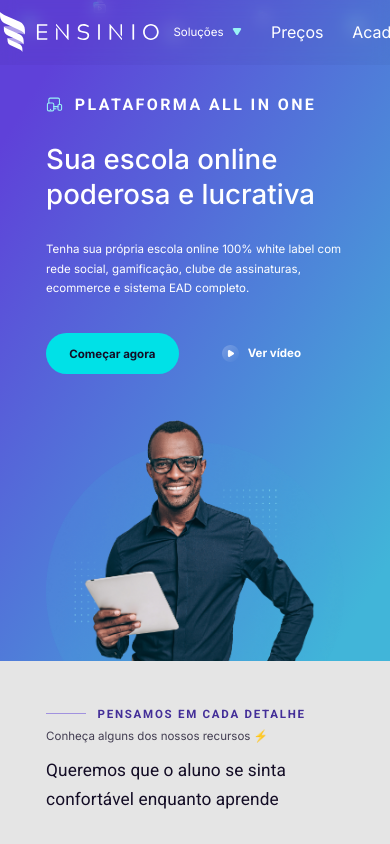
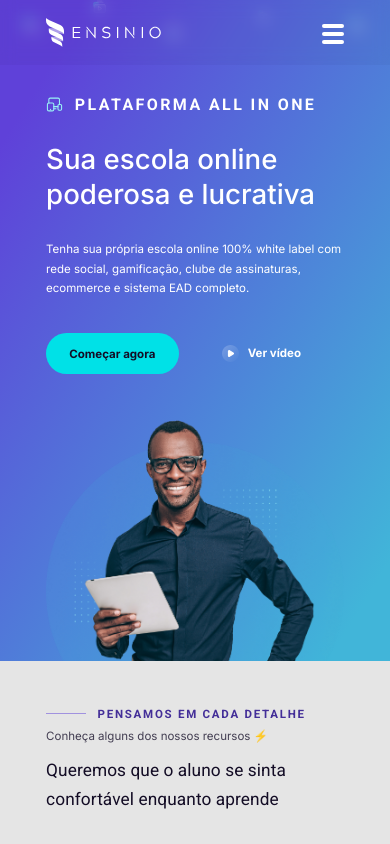
Before and after one commit to MatheusCampos-450/ensinio-frontend-challenge, a React (Create React App) app: page / in a window 390 px wide. Shown: the top 844 px of the page. Built offline with nearby package versions, Linux system fonts and the light colour scheme; data requests are answered from the project's data file.

Commit message:
implementing header mobile

```diff
--- a/src/App.tsx
+++ b/src/App.tsx
@@ -1,15 +1,22 @@
-import React from 'react';
+import React, { useState } from 'react';
 
 import Header from 'components/Header';
+import HeaderModal from 'components/Header/components/HeaderModal';
+
 import AppContainer from 'styles/AppContainer';
-
 import Routes from './routes';
 import GlobalStyle from './styles/global';
 
 function App() {
+  const [showMobileModal, setShowMobileModal] = useState(false);
+
   return (
     <AppContainer>
-      <Header />
+      <Header
+        showMobileModal={setShowMobileModal}
+        mobileVisibility={showMobileModal}
+      />
+      {showMobileModal && <HeaderModal />}
       <Routes />
       <GlobalStyle />
     </AppContainer>
--- /dev/null
+++ b/src/components/Header/components/HeaderModal/index.tsx
@@ -0,0 +1,72 @@
+import Button from 'components/Button';
+import React from 'react';
+import HeaderModalContainer from './styles';
+
+const HeaderModal = () => {
+  return (
+    <HeaderModalContainer>
+      <div className="Menu">
+        <Button
+          className="ButtonMenuMobile"
+          color="none"
+          colorText="white"
+          border="0.11rem solid white"
+        >
+          Soluções
+        </Button>
+        <Button
+          className="ButtonMenuMobile"
+          color="none"
+          colorText="white"
+          border="0.11rem solid white"
+        >
+          Preços
+        </Button>
+        <Button
+          className="ButtonMenuMobile"
+          color="none"
+          colorText="white"
+          border="0.11rem solid white"
+        >
+          Academy
+        </Button>
+        <Button
+          className="ButtonMenuMobile"
+          color="none"
+          colorText="white"
+          border="0.11rem solid white"
+        >
+          blog
+        </Button>
+        <Button
+          className="ButtonMenuMobile"
+          color="none"
+          colorText="white"
+          border="0.11rem solid white"
+        >
+          Contato
+        </Button>
+      </div>
+      <div className="Login">
+        <Button
+          className="ButtonLogin"
+          color="none"
+          colorText="white"
+          border="0.11rem solid white"
+        >
+          Entrar
+        </Button>
+        <Button
+          className="ButtonStartNow"
+          color="none"
+          colorText="white"
+          border="0.11rem solid white"
+        >
+          Começar agora
+        </Button>
+      </div>
+    </HeaderModalContainer>
+  );
+};
+
+export default HeaderModal;
--- /dev/null
+++ b/src/components/Header/components/HeaderModal/styles.ts
@@ -0,0 +1,114 @@
+import styled from 'styled-components';
+
+const HeaderModalContainer = styled.div`
+  display: flex;
+  flex-direction: column;
+  align-items: center;
+  justify-content: center;
+
+  width: 100vw;
+  height: 100vh;
+
+  position: fixed;
+  z-index: 1;
+
+  background: #ccccccdd;
+  backdrop-filter: blur(6px);
+
+  .ButtonMenuMobile {
+    font-weight: 500;
+
+    font-size: 1.7rem;
+    color: var(--soft-gray);
+    border: 1px solid white;
+    border-radius: 0;
+
+    background: var(--background);
+
+    width: 17rem;
+    height: 3.5rem;
+
+    transition: 200ms;
+
+    &:first-child {
+      border-radius: 1rem 1rem 0 0;
+    }
+
+    &:last-child {
+      border-radius: 0 0 1rem 1rem;
+    }
+
+    &:hover {
+      color: var(--black);
+      background: linear-gradient(
+        90deg,
+        #5f41d9 -880.48%,
+        rgba(95, 65, 217, 0) 100%
+      );
+    }
+  }
+
+  .Menu {
+    display: flex;
+    flex-direction: column;
+    justify-content: center;
+    align-items: center;
+  }
+
+  .Login {
+    display: flex;
+    flex-direction: column;
+    justify-content: center;
+    align-items: center;
+
+    font-size: 1.7rem;
+
+    margin: 4rem 0 0 0;
+
+    button {
+      font-weight: 500;
+
+      font-size: 1.7rem;
+      color: var(--soft-gray);
+      border: 1px solid white;
+      border-radius: 0;
+
+      background: var(--background);
+
+      width: 17rem;
+      height: 3.5rem;
+
+      transition: 200ms;
+
+      &:first-child {
+        border-radius: 1rem 1rem 0 0;
+
+        &:hover {
+          color: var(--black);
+          background: linear-gradient(
+            90deg,
+            #5f41d9 -880.48%,
+            rgba(95, 65, 217, 0) 100%
+          );
+        }
+      }
+
+      &:last-child {
+        border-radius: 0 0 1rem 1rem;
+      }
+
+      &:hover {
+        color: var(--soft-black);
+        background: white;
+
+        border: none;
+      }
+    }
+  }
+
+  @media (min-width: 980px) {
+    display: none;
+  }
+`;
+
+export default HeaderModalContainer;
--- a/src/components/Header/index.tsx
+++ b/src/components/Header/index.tsx
@@ -1,26 +1,47 @@
 import React from 'react';
 
 import Logo from 'assets/logo.svg';
+import ProfileIcon from 'assets/profile-icon.svg';
+import Separator from 'assets/separator.svg';
 
+import MenuButton from 'components/MenuButton';
 import Button from 'components/Button';
 import HeaderContainer from './styles';
 import DropdownButtonSolutions from './components/DropdownButtonSolutions';
+import { DropdownButtonLanguages } from './components/DropdownButtonLanguages';
 
-const Header = () => {
+const Header = ({ showMobileModal, mobileVisibility }: any) => {
+  const handleOpen = () => {
+    if (showMobileModal) showMobileModal(!mobileVisibility);
+  };
+
   return (
     <HeaderContainer>
       <div className="header">
-        <img src={Logo} alt="Ensinio" />
+        <img className="logoImage" src={Logo} alt="Ensinio" />
+
+        <MenuButton
+          className="MobileMenuButton"
+          type="button"
+          onClick={handleOpen}
+          isActive={mobileVisibility}
+        />
 
         <div className="menu">
-          <DropdownButtonSolutions />
-          <a href="/">Preços</a>
-          <a href="/">Academy</a>
-          <a href="/">Blog</a>
-          <a href="/">Contato</a>
+          <div className="ButtonsMenu">
+            <DropdownButtonSolutions />
+            <a href="/">Preços</a>
+            <a href="/">Academy</a>
+            <a href="/">Blog</a>
+            <a href="/">Contato</a>
+          </div>
 
           <div className="login">
-            <a href="/">Entrar</a>
+            <img className="Separator" src={Separator} alt="" />
+            <a href="/">
+              <img className="ProfileIcon" src={ProfileIcon} alt="" />
+              Entrar
+            </a>
             <Button
               className="StartNow"
               color="none"
@@ -29,7 +50,7 @@ const Header = () => {
             >
               Começar agora
             </Button>
-            <a href="/">PT</a>
+            <DropdownButtonLanguages />
           </div>
         </div>
       </div>
--- a/src/components/Header/styles.ts
+++ b/src/components/Header/styles.ts
@@ -1,6 +1,6 @@
 import styled from 'styled-components';
 
-const HeaderContainer = styled.div`
+const HeaderContainer = styled.header`
   display: flex;
   justify-content: center;
   align-items: center;
@@ -12,6 +12,11 @@ const HeaderContainer = styled.div`
   backdrop-filter: blur(8px);
 
   position: fixed;
+  z-index: 2;
+
+  .logoImage {
+    height: 2.5rem;
+  }
 
   .header {
     display: flex;
@@ -20,12 +25,19 @@ const HeaderContainer = styled.div`
     max-width: 90rem;
     width: 100%;
 
+    .MobileMenuButton {
+      display: none;
+      background: none;
+      border: none;
+    }
+
     .menu {
       display: flex;
       align-items: center;
 
       a {
-        margin: 0 1.25rem;
+        font-size: 1rem;
+
         color: white;
         transition: 200ms;
 
@@ -34,9 +46,39 @@ const HeaderContainer = styled.div`
         }
       }
 
+      .ButtonsMenu {
+        a {
+          margin: 0 1.25rem;
+
+          &:nth-child(5) {
+            margin-right: 3rem;
+          }
+        }
+      }
+    }
+
     .login {
       display: flex;
       align-items: center;
+
+      .Separator {
+        margin-right: 3.156rem;
+      }
+
+      a {
+        display: flex;
+        align-items: center;
+
+        margin: 0 1.25rem 0 0;
+
+        img {
+          margin: 0 0.656rem 0 0;
+        }
+
+        &:last-child {
+          margin-right: 0;
+        }
+      }
 
       .StartNow {
         margin: 0 1.25rem;
@@ -49,6 +91,29 @@ const HeaderContainer = styled.div`
       }
     }
   }
+
+  @media (max-width: 1560px) {
+    .header {
+      padding: 0 3.3rem;
+    }
+  }
+
+  @media (max-width: 1350px) {
+    .header {
+      padding: 0 4rem;
+    }
+  }
+
+  @media (max-width: 980px) {
+    .header {
+      .MobileMenuButton {
+        display: flex;
+      }
+
+      .menu {
+        display: none;
+      }
+    }
   }
 `;
 
--- /dev/null
+++ b/src/components/MenuButton/index.tsx
@@ -0,0 +1,25 @@
+import React, { ButtonHTMLAttributes } from 'react';
+import MenuButtonContainer from './styles';
+
+interface IMenuButtonProps extends ButtonHTMLAttributes<HTMLButtonElement> {
+  isActive: Boolean;
+}
+
+const MenuButton: React.FC<IMenuButtonProps> = ({
+  isActive,
+  ...rest
+}: IMenuButtonProps) => {
+  return (
+    <MenuButtonContainer isActive={isActive} {...rest}>
+      <button type="button">
+        <label>
+          <span />
+          <span />
+          <span />
+        </label>
+      </button>
+    </MenuButtonContainer>
+  );
+};
+
+export default MenuButton;
--- /dev/null
+++ b/src/components/MenuButton/styles.ts
@@ -0,0 +1,49 @@
+import { ButtonHTMLAttributes } from 'react';
+import styled from 'styled-components';
+
+interface IMenuButtonContainer extends ButtonHTMLAttributes<HTMLButtonElement> {
+  isActive: Boolean;
+}
+
+const MenuButtonContainer = styled.button<IMenuButtonContainer>`
+  button {
+    display: flex;
+    flex-direction: column;
+    justify-content: space-between;
+
+    background: none;
+    border: none;
+
+    position: relative;
+
+    height: 1.375rem;
+    width: 1.875rem;
+
+    span {
+      position: absolute;
+      display: block;
+      height: 0.313rem;
+      width: 100%;
+      border-radius: 1.875rem;
+      background: white;
+      transition: 0.25s ease-in-out;
+
+      &:nth-child(1) {
+        top: ${Props => (Props.isActive ? '8px' : '0')};
+        transform: ${Props => (Props.isActive ? 'rotate(-45deg)' : 'none')};
+      }
+
+      &:nth-child(2) {
+        top: 8px;
+        opacity: ${Props => Props.isActive && 0};
+      }
+
+      &:nth-child(3) {
+        top: ${Props => (Props.isActive ? '8px' : '16px')};
+        transform: ${Props => (Props.isActive ? 'rotate(45deg)' : 'none')};
+      }
+    }
+  }
+`;
+
+export default MenuButtonContainer;
```
Lines whose indentation alone changed are shown as unchanged.
